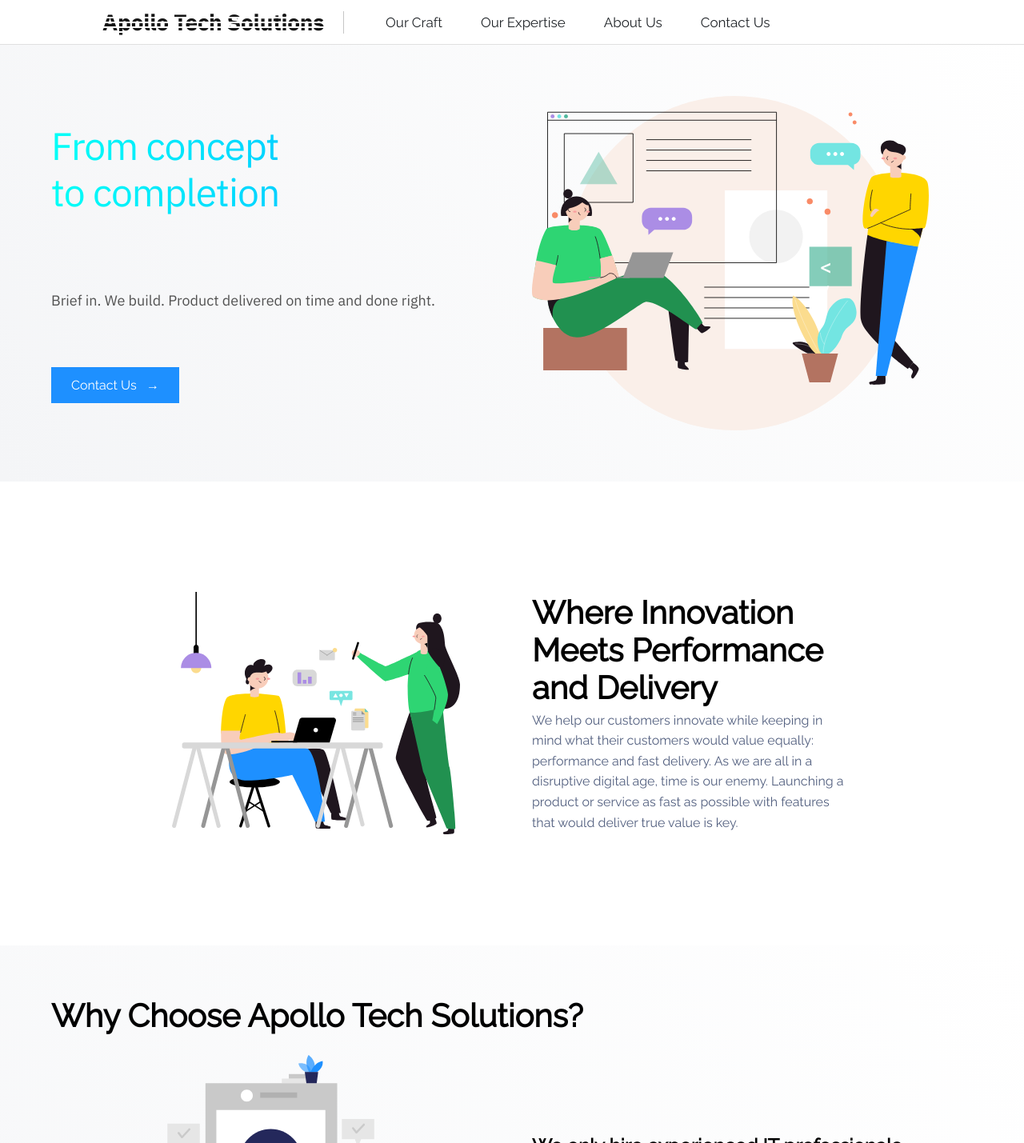
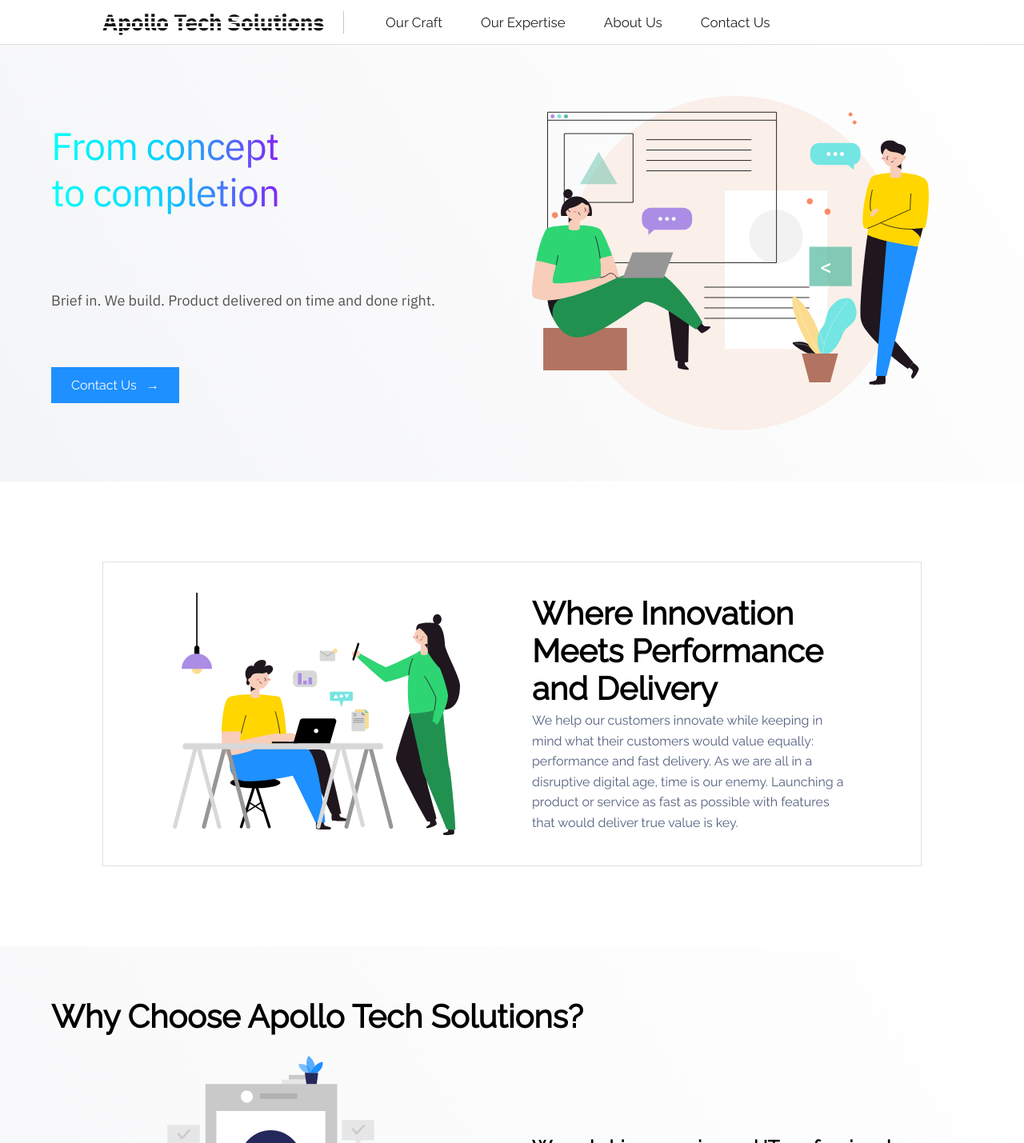
Before and after one commit to childhood2/company-website, a React (Create React App) app: page / in a window 1280 px wide. Shown: the top 1429 px of the page at 80% size. Built offline with nearby package versions, Linux system fonts and the light colour scheme.

Commit message:
border lines

```diff
--- a/src/App.scss
+++ b/src/App.scss
@@ -28,6 +28,7 @@
 .app__jumbotronSmall {
   background: transparent;
   border-radius: 0;
+  border: 1px solid #e0e0e0;
   width: 80%;
   max-width: 1200px;
   margin-right: auto;
--- a/src/styles/Home.scss
+++ b/src/styles/Home.scss
@@ -29,11 +29,11 @@
     line-height: 1.2;
     letter-spacing: -0.02em;
     background: linear-gradient(90deg, #00fff7 0%, #00d4ff 25%, #7b2ff7 50%, #f107a3 75%, #00fff7 100%);
-    background-size: 200% auto;
     -webkit-background-clip: text;
     background-clip: text;
     color: transparent;
     -webkit-text-fill-color: transparent;
+    text-shadow: none;
     margin-bottom: 0.5em;
   }
 
--- a/src/styles/OurCraft.scss
+++ b/src/styles/OurCraft.scss
@@ -17,6 +17,7 @@
 .ourCraft__appItem {
   display: flex;
   flex-direction: column;
+  border: 1px solid #e0e0e0;
 
   img {
     width: 70%;
--- a/src/styles/OurExpertise.scss
+++ b/src/styles/OurExpertise.scss
@@ -27,6 +27,7 @@
   box-shadow: 0px 15px 35px rgba(50, 50, 93, 0.1),
     0px 5px 15px rgba(0, 0, 0, 0.07);
   border-radius: 0;
+  border: 1px solid #e0e0e0;
 
   h3 {
     text-align: center;
```
